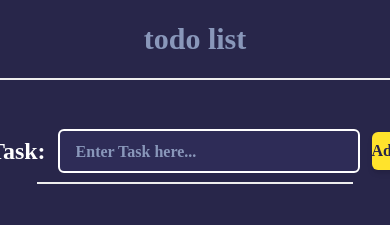
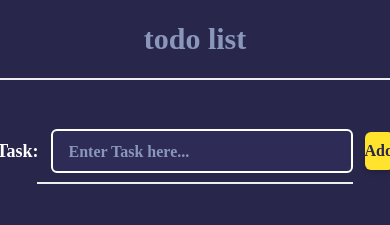
Before and after one commit to jasonuc/todoapp, a React (Vite) app: page /home in a window 390 px wide. Shown: the top 225 px of the page. Built offline with nearby package versions, Linux system fonts and the light colour scheme; a web font is replaced by a local one.

Commit message:
fixes design issues for mobile devices

```diff
--- a/src/components/InputDiv.jsx
+++ b/src/components/InputDiv.jsx
@@ -25,9 +25,9 @@ function InputDiv() {
 
   return (
     <div className='border-b-2 border-solid w-[90%] flex items-center justify-center h-16 gap-x-3 md:gap-x-5'>
-        <h2 className='text-2xl font-bold text-white'>Task: </h2>
+        <h2 className=' text-lg md:text-2xl font-bold text-white'>Task: </h2>
         <input onChange={handleChange} type="text" className=' h-[70%] rounded-md border-solid border-white border-2 w-[20rem] max-w-[55rem] flex-grow bg-plighter px-4 placeholder:text-navtext text-white font-bold placeholder:text-base text-xl ' placeholder='Enter Task here...' />
-        <button onClick={AddTask} className='bg-secondary text-primary w-24 h-[60%] rounded-md font-bold shadow-md hover:shadow-lg hover:shadow-secondary'>Add</button>
+        <button onClick={AddTask} className='bg-secondary text-primary w-28 md:w-24 h-[60%] rounded-md font-bold shadow-md hover:shadow-lg hover:shadow-secondary'>Add</button>
     </div>
   )
 }
```
